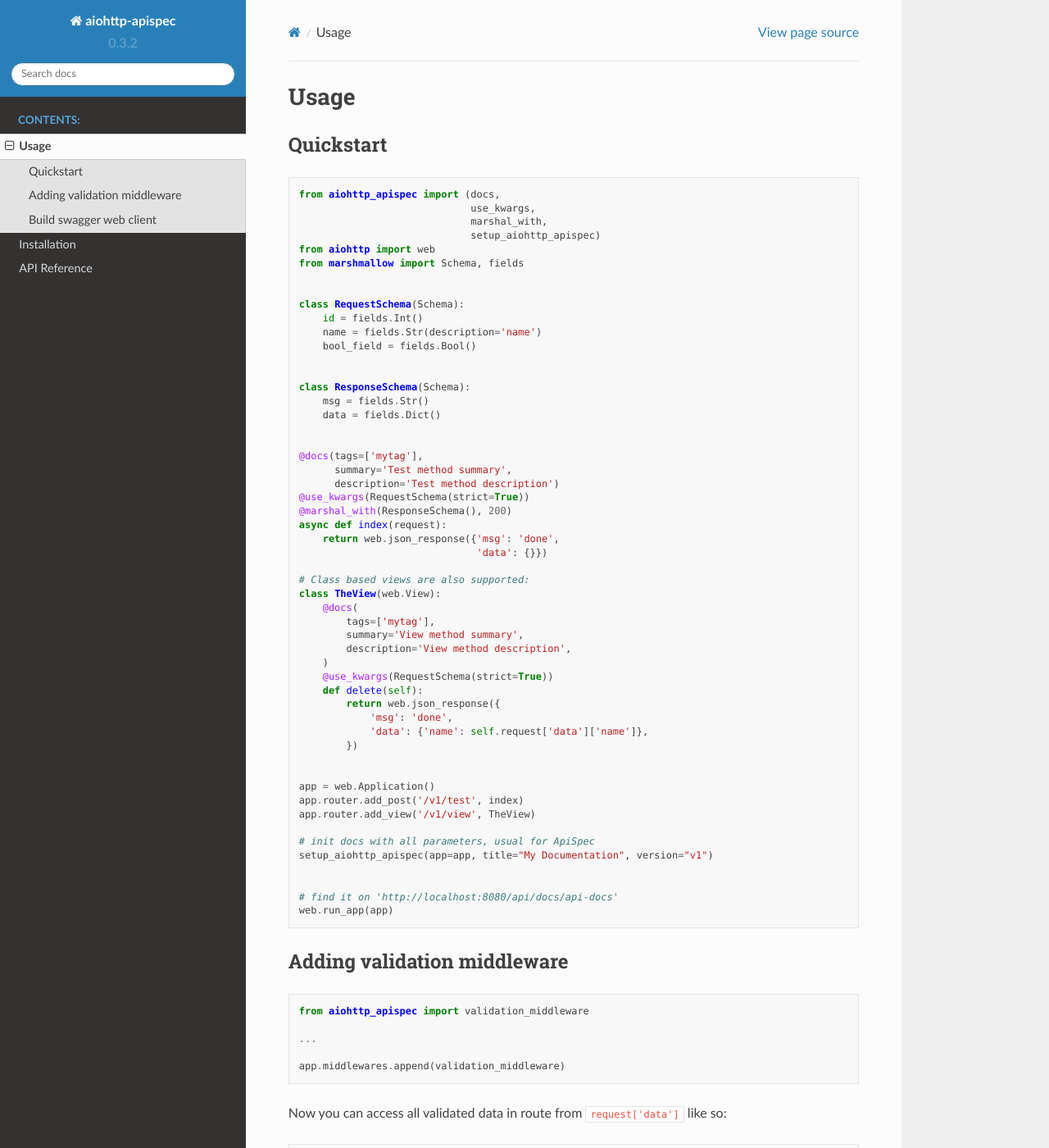
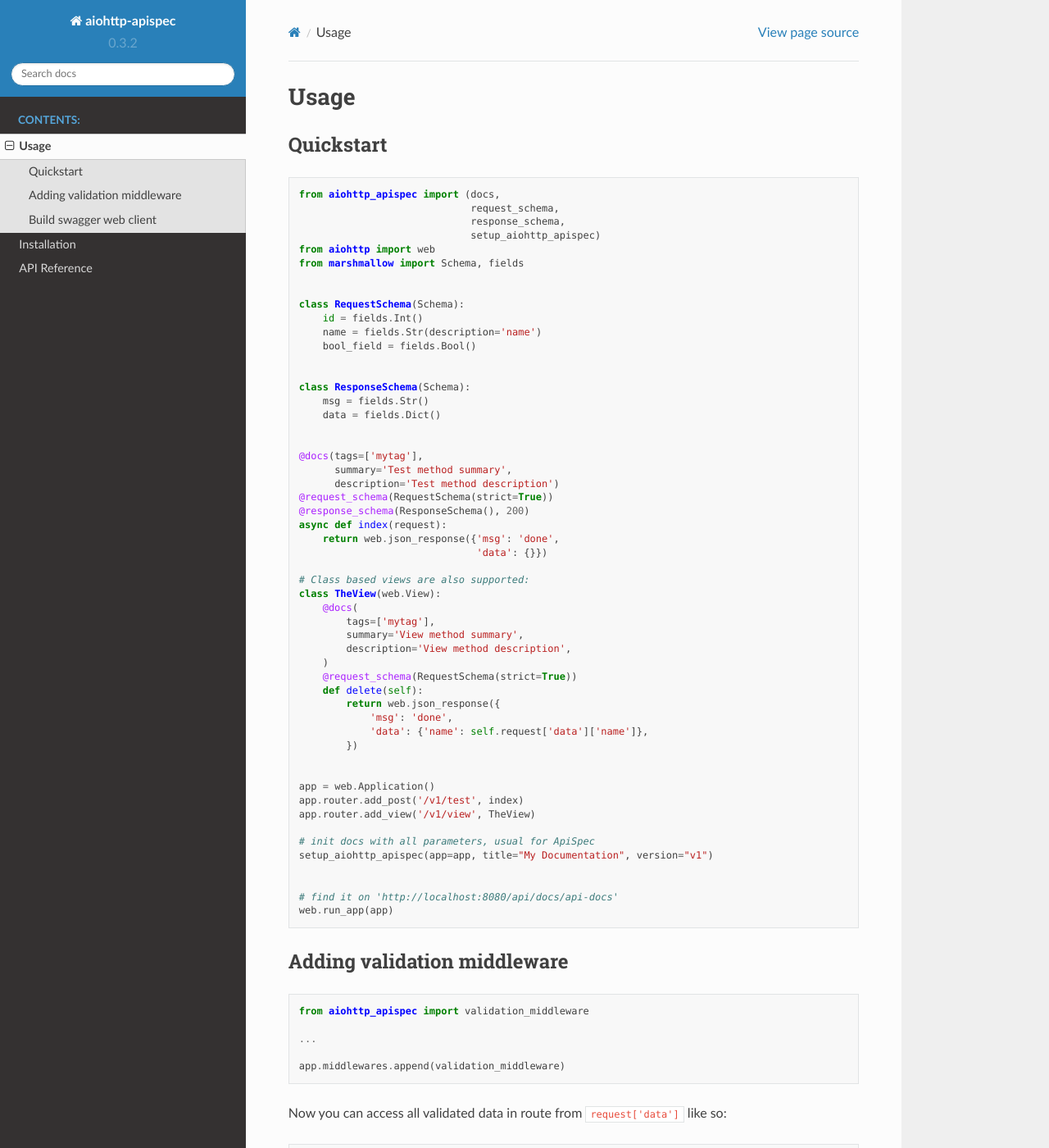
Before and after one commit to maximdanilchenko/aiohttp-apispec, a Sphinx documentation site: the page built from docs/usage.rst, in a window 1280 px wide and 1400 px high. Shown: the whole window at 82% size. Built offline with Sphinx 7.4.7 and the Read the Docs theme 2.0.0, drawn with Linux system fonts in a browser that asks for light colours; some of the changed text lies outside the part shown.

Commit message:
Rename use_kwargs -> request_schema and marshal_with -> response_schema

```diff
--- a/aiohttp_apispec/__init__.py
+++ b/aiohttp_apispec/__init__.py
@@ -1,10 +1,12 @@
 from .aiohttp_apispec import AiohttpApiSpec, setup_aiohttp_apispec
-from .decorators import docs, use_kwargs, marshal_with
+from .decorators import docs, request_schema, response_schema, use_kwargs, marshal_with
 from .middlewares import aiohttp_apispec_middleware, validation_middleware
 
 __all__ = [
     "setup_aiohttp_apispec",
     "docs",
+    "request_schema",
+    "response_schema",
     "use_kwargs",
     "marshal_with",
     "validation_middleware",
--- a/docs/index.rst
+++ b/docs/index.rst
@@ -15,7 +15,7 @@
 
 ``aiohttp-apispec`` key features:
 
-- ``docs``, ``use_kwargs`` and ``marshal_with`` decorators to add swagger spec support out of the box
+- ``docs``, ``request_schema`` and ``response_schema`` decorators to add swagger spec support out of the box
 
 - ``validation_middleware`` middleware to enable validating with marshmallow schemas from those decorators
 
--- a/docs/usage.rst
+++ b/docs/usage.rst
@@ -9,8 +9,8 @@
 .. code-block:: python
 
     from aiohttp_apispec import (docs,
-                                 use_kwargs,
-                                 marshal_with,
+                                 request_schema,
+                                 response_schema,
                                  setup_aiohttp_apispec)
     from aiohttp import web
     from marshmallow import Schema, fields
@@ -30,8 +30,8 @@
     @docs(tags=['mytag'],
           summary='Test method summary',
           description='Test method description')
-    @use_kwargs(RequestSchema(strict=True))
-    @marshal_with(ResponseSchema(), 200)
+    @request_schema(RequestSchema(strict=True))
+    @response_schema(ResponseSchema(), 200)
     async def index(request):
         return web.json_response({'msg': 'done',
                                   'data': {}})
@@ -43,7 +43,7 @@
             summary='View method summary',
             description='View method description',
         )
-        @use_kwargs(RequestSchema(strict=True))
+        @request_schema(RequestSchema(strict=True))
         def delete(self):
             return web.json_response({
                 'msg': 'done',
@@ -80,8 +80,8 @@
     @docs(tags=['mytag'],
           summary='Test method summary',
           description='Test method description')
-    @use_kwargs(RequestSchema(strict=True))
-    @marshal_with(ResponseSchema(), 200)
+    @request_schema(RequestSchema(strict=True))
+    @response_schema(ResponseSchema(), 200)
     async def index(request):
         uid = request['data']['id']
         name = request['data']['name']
@@ -103,7 +103,7 @@
 
     ...
 
-    @use_kwargs(RequestSchema(strict=True))
+    @request_schema(RequestSchema(strict=True))
     async def index(request):
         uid = request['validated_data']['id']
         ...
```
Also changed, not shown: README.md (+12 -10 lines), 4 other files.
